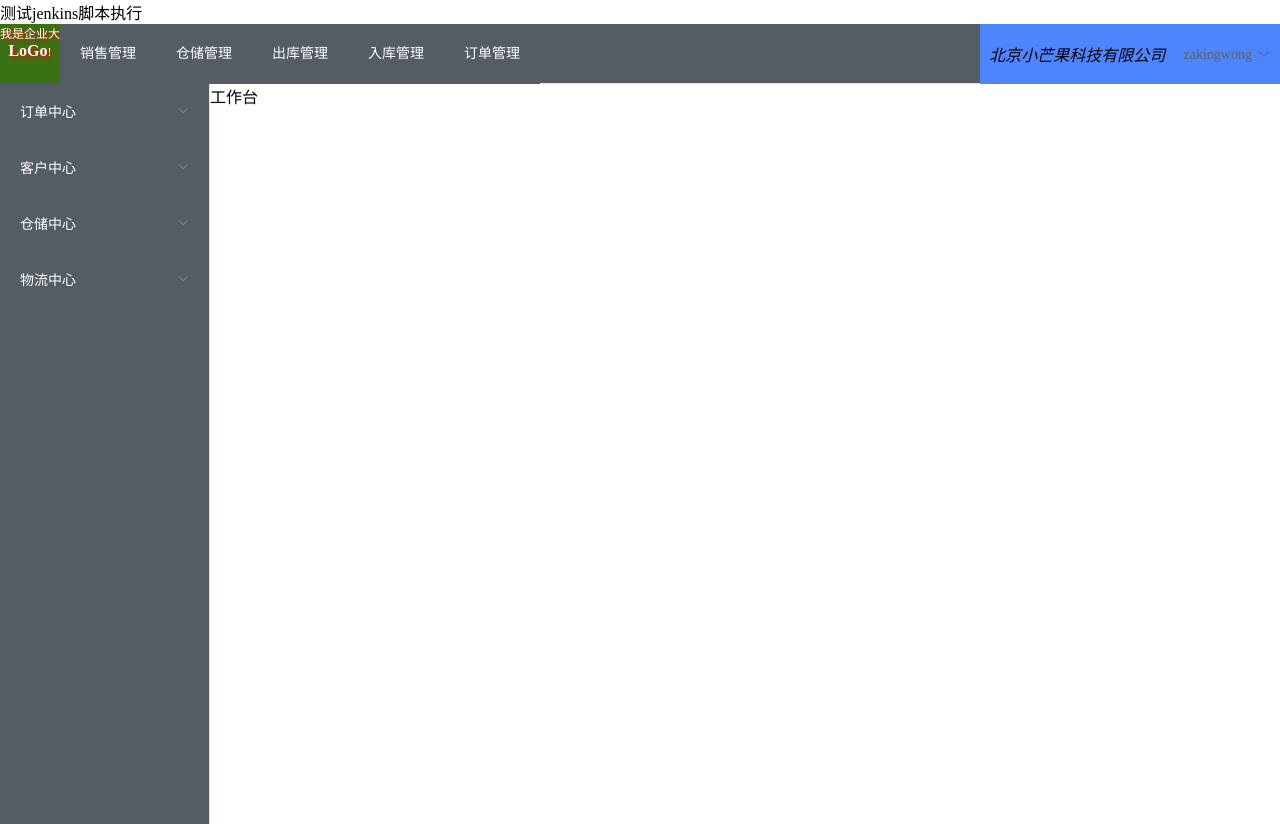
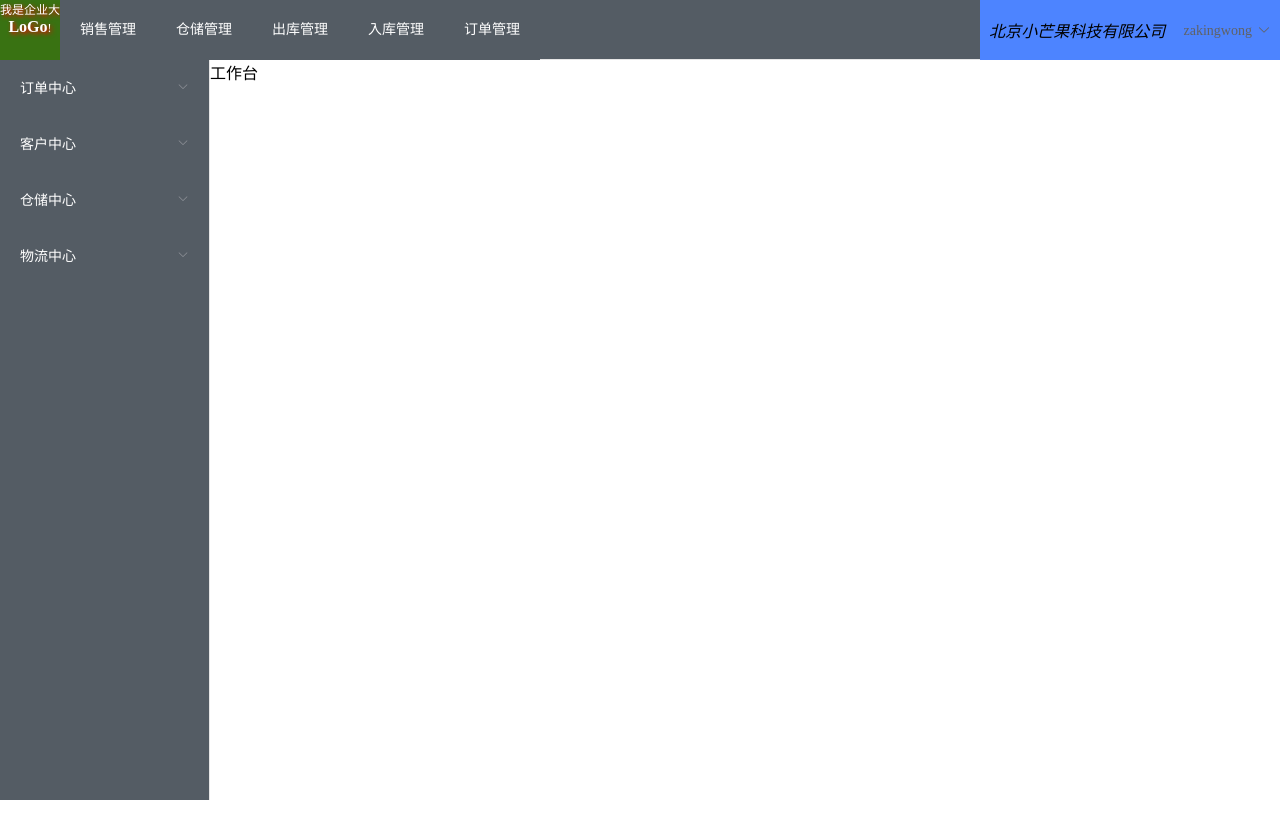
Before and after one commit to zakingwong/theWayOfMicroFrontend, a Vue app in the folder z-treasure/: page /#/workbench in a window 1280 px wide. After the commit the page ends 800 px from the top, so only its background shows below. Built offline with nearby package versions, Linux system fonts and the light colour scheme.

Commit message:
test: 恢复代码

```diff
--- a/z-treasure/src/App.vue
+++ b/z-treasure/src/App.vue
@@ -1,6 +1,5 @@
 <template>
   <div id="app">
-    测试jenkins脚本执行
     <router-view></router-view>
   </div>
 </template>
```
